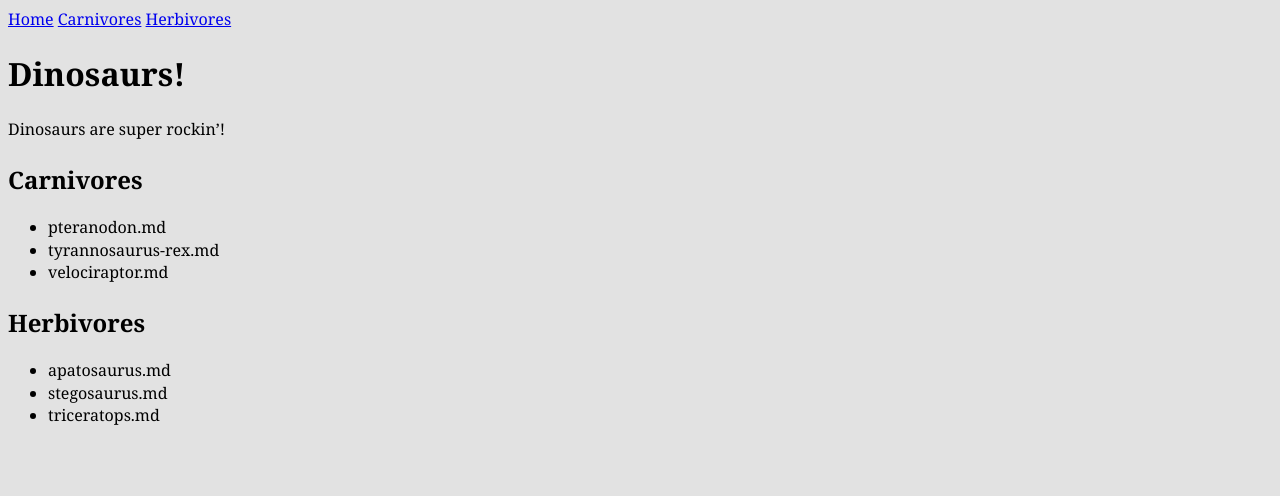
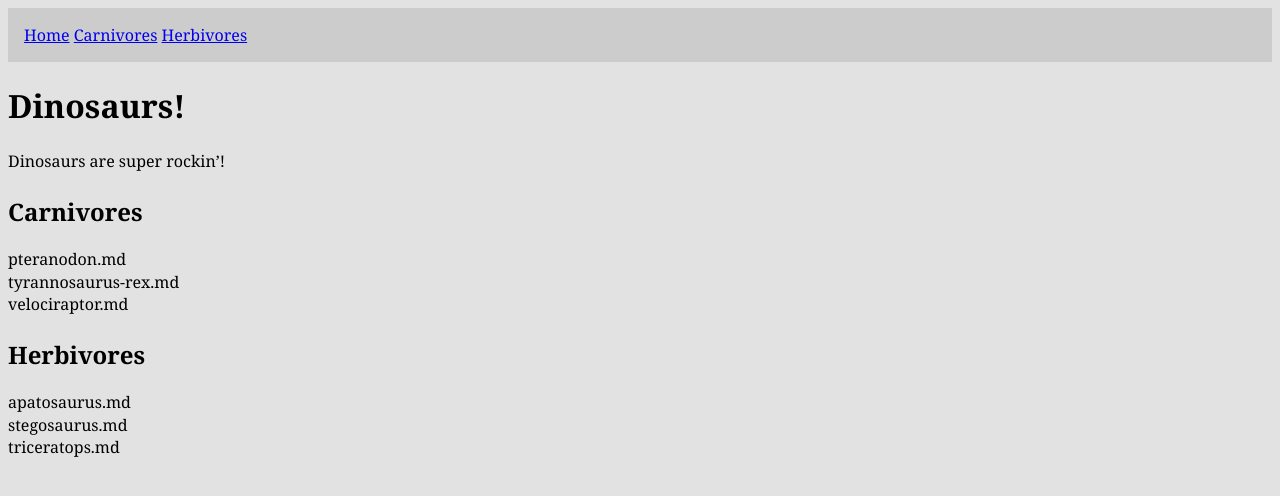
Before and after one commit to williamshaw/dinosaurs, a Jekyll site: the page built from index.html, in a window 1280 px wide. Shown: the top 496 px of the page. Built offline with Jekyll 4.4.1, drawn with Linux system fonts in a browser that asks for light colours; Markdown is read by kramdown in place of the engine named in the settings.

Commit message:
Added includes

```diff
--- /dev/null
+++ b/_includes/css/masthead.css
@@ -0,0 +1,4 @@
+header {
+  padding: 1em;
+  background-color: #ccc;
+}
--- /dev/null
+++ b/_includes/dino-list.html
@@ -0,0 +1,7 @@
+<ul class="list-group">
+  {% for dino in site.pages %}
+    {% if dino.category == include.dinotype %}
+      <li class="list-group-item">{{dino.name}}</li>
+    {% endif %}
+  {% endfor %}
+</ul>
--- a/_layouts/default.html
+++ b/_layouts/default.html
@@ -3,12 +3,7 @@
 <head>
   <meta charset=utf-8>
   <title>Dinosaurs</title>
-  <link href="{{site.baseurl}}/css/common.css" rel="stylesheet">
-  <link href="{{site.baseurl}}/css/grid.css" rel="stylesheet">
-  <link href="{{site.baseurl}}/css/list-group.css" rel="stylesheet">
-  <link href="{{site.baseurl}}/css/buttons.css" rel="stylesheet">
-  <link href="{{site.baseurl}}/css/media-object.css" rel="stylesheet">
-  <link href="{{site.baseurl}}/css/icons.css" rel="stylesheet">
+  <link href="{{site.baseurl}}/css/dinosaurs.css" rel="stylesheet">
 </head>
 <body>
 
--- /dev/null
+++ b/css/dinosaurs.css
@@ -0,0 +1,11 @@
+---
+
+---
+
+{% include css/common.css %}
+{% include css/grid.css %}
+{% include css/buttons.css %}
+{% include css/icons.css %}
+{% include css/list-group.css %}
+{% include css/media-object.css %}
+{% include css/masthead.css %}
--- /dev/null
+++ b/herbivores.html
@@ -0,0 +1,6 @@
+---
+layout: default
+---
+
+<h1>Herbivores :D</h1>
+{% include dino-details.html dinotype='herbivore' %}
--- a/index.html
+++ b/index.html
@@ -6,19 +6,7 @@ layout: default
 <p>Dinosaurs are super rockin’!</p>
 
 <h2>Carnivores</h2>
-<ul>
-  {% for dino in site.pages %}
-    {% if dino.category == "carnivore" %}
-      <li>{{dino.name}}</li>
-    {% endif %}
-  {% endfor %}
-</ul>
+{% include dino-list.html dinotype='carnivore' %}
 
 <h2>Herbivores</h2>
-<ul>
-  {% for dino in site.pages %}
-    {% if dino.category == "herbivore" %}
-      <li>{{dino.name}}</li>
-    {% endif %}
-  {% endfor %}
-</ul>
+{% include dino-list.html dinotype='herbivore' %}
```
Also changed, not shown: _includes/dino-details.html (added, +10 -0 lines), carnivores.html (+2 -11 lines), _includes/css/buttons.css (renamed from css/buttons.css), _includes/css/common.css (renamed from css/common.css), _includes/css/grid.css (renamed from css/grid.css), _includes/css/icons.css (renamed from css/icons.css), _includes/css/list-group.css (renamed from css/list-group.css), _includes/css/media-object.css (renamed from css/media-object.css).
